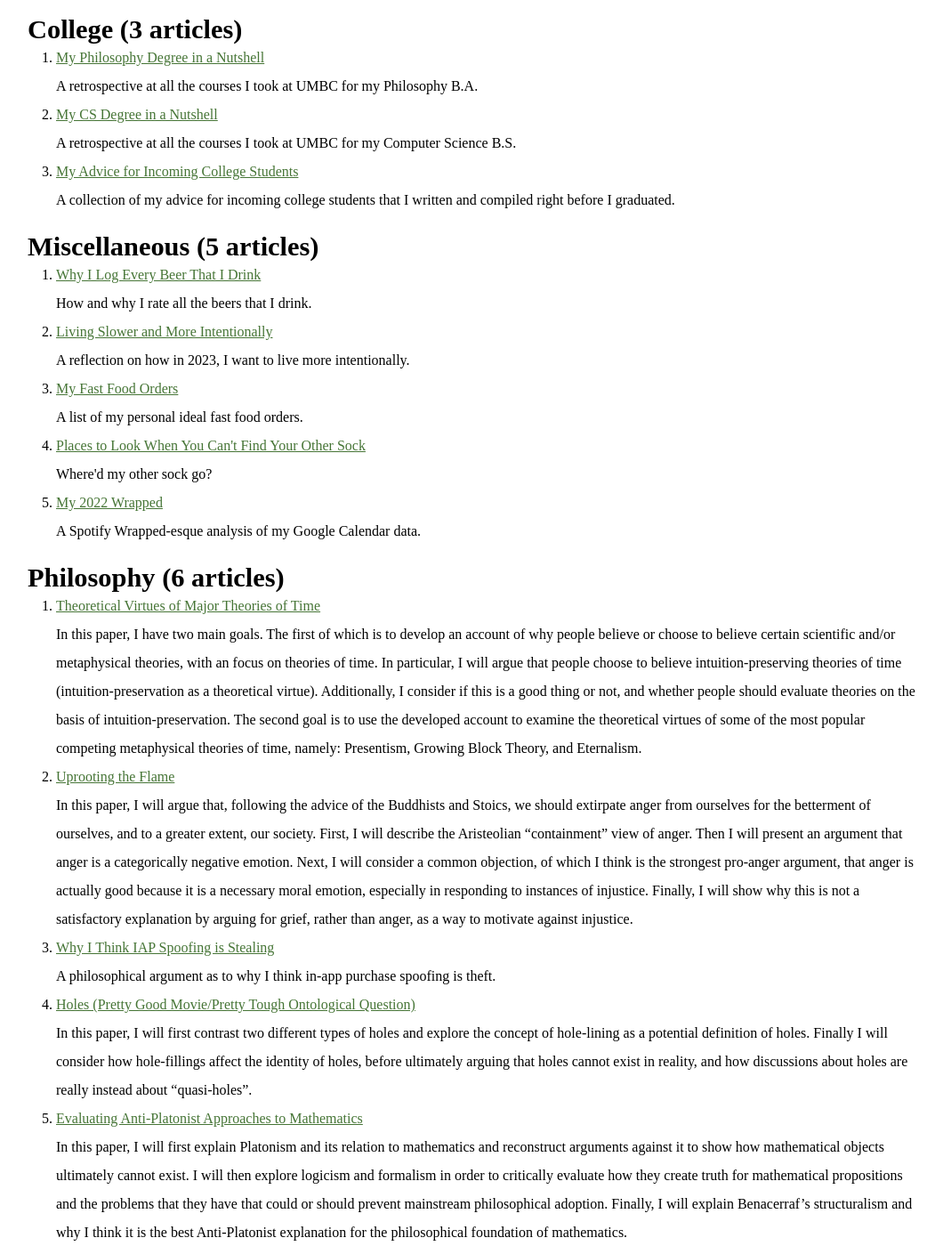
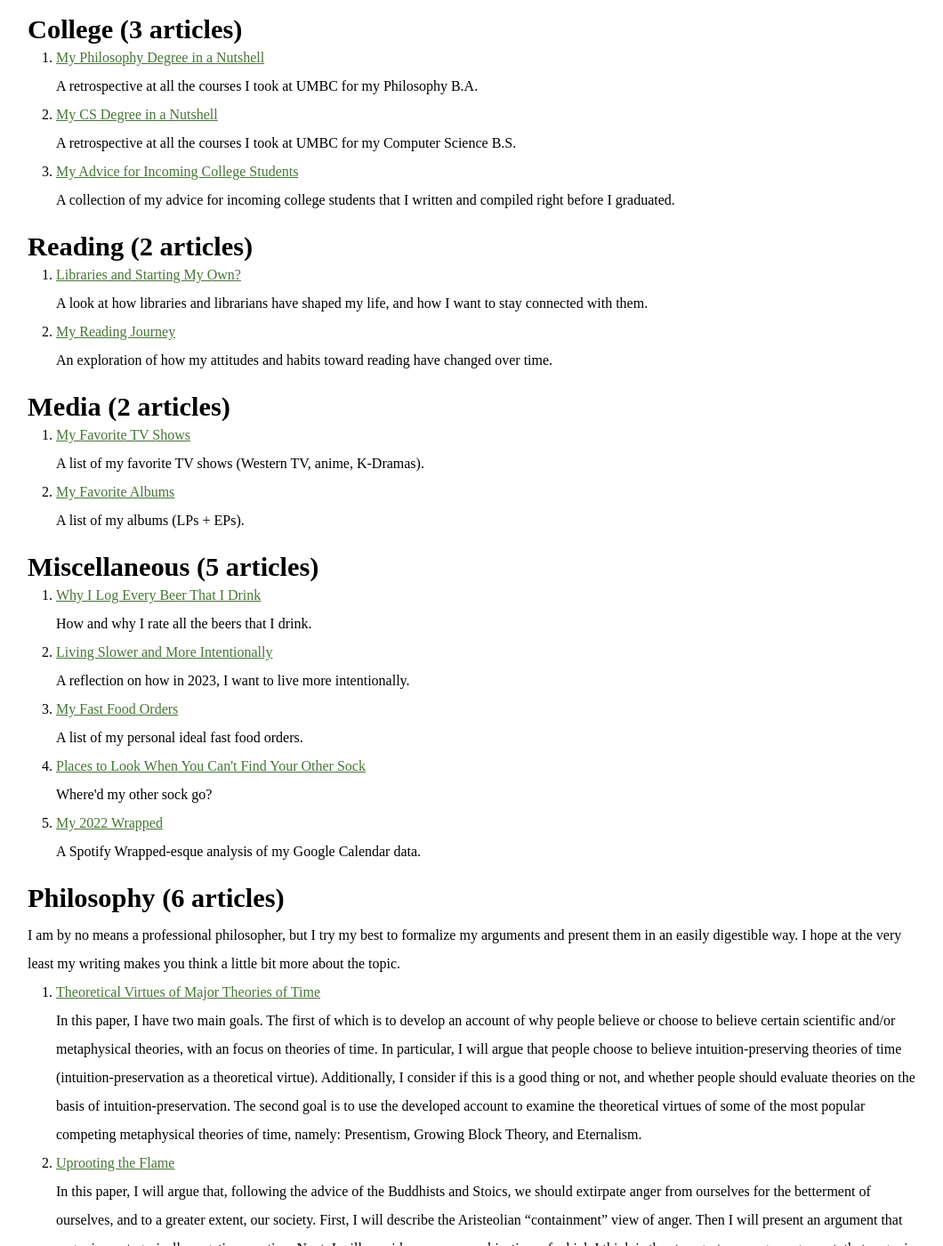
Before and after one commit to reeshuffled/reeshuffled.github.io, a Jekyll site: the page built from writing.html, in a window 1280 px wide and 1400 px high, scrolled down 259 px. Shown: the whole window at 89% size, without its empty margins (109-1169 px from the left). Built offline with Jekyll 4.4.1, drawn with Linux system fonts in a browser that asks for light colours; some of the changed text lies outside the part shown.

Commit message:
Add albums and TV shows listicles

```diff
--- /dev/null
+++ b/_posts/2023-05-16-My-Favorite-Albums.md
@@ -0,0 +1,34 @@
+---
+layout: writing
+title: "My Favorite Albums"
+categories: Writing
+tags: Media
+permalink: /writing/favorite-albums
+description: "A list of my albums (LPs + EPs)."
+---
+
+LPs:
+1. 333 by Bladee (2020)
+2. Kenopsia by quannnic (2022)
+3. To See the Next Part of the Dream by Parannoul (2021)
+4. Chasing Ghosts by the Amity Affliction (2012)
+5. 1000 Gecs by 100 gecs (2019)
+6. Rainbow Bridge 3 by Sematary (2021)
+7. Crest by Bladee & Ecco2K (2022)
+8. Genesi[S] by Woe, Is Me (2012)
+9. Eternal Atake / Luv vs the World 2 by Lil Uzi Vert (2020)
+10. Destroy All Monsters! By ITSOKTOCRY (2019)
+11. Post Human: Survival Horror by Bring Me the Horizon (2020)
+12. Ballads 1 by Joji (2018)
+13. Melodrama by Lorde (2017)
+14. Die Lit by Playboi Carti (2018)
+15. FM! By Vince Staples (2018)
+16. Die For My Bitch by Baby Keem (2019)
+17. Hypochondriac by Brakence (2022)
+
+EPs:
+1. Memphis May Fire - EP by Memphis May Fire (2012)
+2. Unorthodox by Matt Ox (2021)
+3. L.S.D: Less Sunny Days by Saturn (2020)
+4. Haunted House by Knife Party (2013)
+5. _cry by yyuphoria (2021)
--- /dev/null
+++ b/_posts/2023-05-16-My-Favorite-TV-Shows.md
@@ -0,0 +1,76 @@
+---
+layout: writing
+title: "My Favorite TV Shows"
+categories: Writing
+tags: Media
+permalink: /writing/favorite-tv-shows
+description: "A list of my favorite TV shows (Western TV, anime, K-Dramas)."
+---
+
+In no particular order, arranged by very coarse categories.
+
+## Western TV Shows
+- Sense8
+- Altered Carbon
+- Leverage
+- The Good Place
+- Brooklyn 99
+- Parks and Rec
+- Psych
+- Sherlock
+- Dr. Who
+- Bojack Horseman
+- The Umbrella Academy
+- Arrested Development
+- Unbreakable Kimmy Schmidt
+
+## K-Dramas
+- It’s Okay to Not Be Okay
+- Uncanny Counter
+- Start Up
+- The King: Eternal Monarch
+- Run On
+- Vincenzo
+- Business Proposal
+
+## Anime
+- Death Parade
+- Assassination Classroom
+- The Disastrous Life of Saiki K
+- Kotaro Lives Alone
+- Dr. Stone
+- That Time I Got Reincarnated as a Slime
+- Spy x Family
+- Mashle: Magic and Muscles
+- Kaguya-sama: Love is War
+- Jujutsu Kaisen
+- Jobless Reincarnation
+- Tower of God
+- God of High School
+- Kuroko's Basketball
+- One Punch Man
+- Science Fell in Love, So I Tried to Prove It
+- Blue Period
+- Lookism
+- The Promised Neverland (Season 1)
+- Irregular at Magic High School
+- Tanaka-kun is Always Listless
+- The Helpful Fox Senko-san
+- Yona Princess of the Dawn
+- Erased
+- Ascendance of a Bookworm
+- Death Note
+- ID:Invaded
+- Akudama Drive
+- Balance: Unlimited
+- Clean Freak! Aoyama-kun
+- Fastest Finger First
+- Devilman Crybaby
+- DECA-DENCE
+- Mob Psycho 100
+- Hunter x Hunter
+- One Piece
+- Psychopass
+- Demon Slayer
+- Bleach
+- Naruto
--- a/index.html
+++ b/index.html
@@ -50,8 +50,8 @@
 
                 <div style="max-width: 620px; display: inline-block; vertical-align: top;">
                     <p>
-                        Hello! My name is <span class="custom_highlight">Rees Draminski</span>, and I currently work at <span class="custom_highlight">Capital One</span> as a <span class="custom_highlight">Software Engineer</span>. I graduated from <a href="https://umbc.edu">UMBC</a> in May 2022 with degrees in
-                        <span class="custom_highlight">Philosophy (B.A.)</span> and <span class="custom_highlight">Computer Science (B.S.)</span>.
+                        Hello! My name is <span class="custom_highlight">Rees Draminski</span>, and I currently work at <span class="custom_highlight">Capital One</span> as a <span class="custom_highlight">Software Engineer</span>. I graduated from <a href="https://umbc.edu">UMBC</a> in May 2022 where I studied
+                        <span class="custom_highlight">Philosophy</span> and <span class="custom_highlight">Computer Science</span>. I started my website in part to have a place for my thoughts on both topics, if you have interest in either of those topics, go ahead and explore my site!
                     </p>
 
                     <p>
--- a/writing.html
+++ b/writing.html
@@ -1,7 +1,13 @@
 ---
 title: Writing
 permalink: /writing/
-writing_tags: [College, Reading, Miscellaneous, Philosophy]
+writing_tags:
+    - name: College
+    - name: Reading
+    - name: Media
+    - name: Miscellaneous
+    - name: Philosophy
+      description: "I am by no means a professional philosopher, but I try my best to formalize my arguments and present them in an easily digestible way. I hope at the very least my writing makes you think a little bit more about the topic."
 ---
 
 <html>
@@ -34,12 +40,20 @@
             </p>
 
             {% assign sorted_tags = site.tags | sort %}
+            {% for writing_tag in page.writing_tags %}
                 {% for tag in sorted_tags %}
                     {% assign t = tag | first %}
                     {% assign posts = tag | last %}
 
-                {% if page.writing_tags contains t %}
+                    {% if writing_tag.name contains t %}
                         <h2 id="{{t}}">{{t}} ({{posts | size}} articles)</h2>
+
+                        {% if writing_tag.description %}
+                            <p>
+                                {{ writing_tag.description }}
+                            </p>
+                        {% endif %}
+
                         <ol>
                             {% for post in posts %}
                                 {% if post.tags contains t %}
@@ -55,6 +69,7 @@
                         </ol>
                     {% endif %}
                 {% endfor %}
+            {% endfor %}
         </section>
 
         {% include footer.html %}
```
Lines whose indentation alone changed are shown as unchanged.
